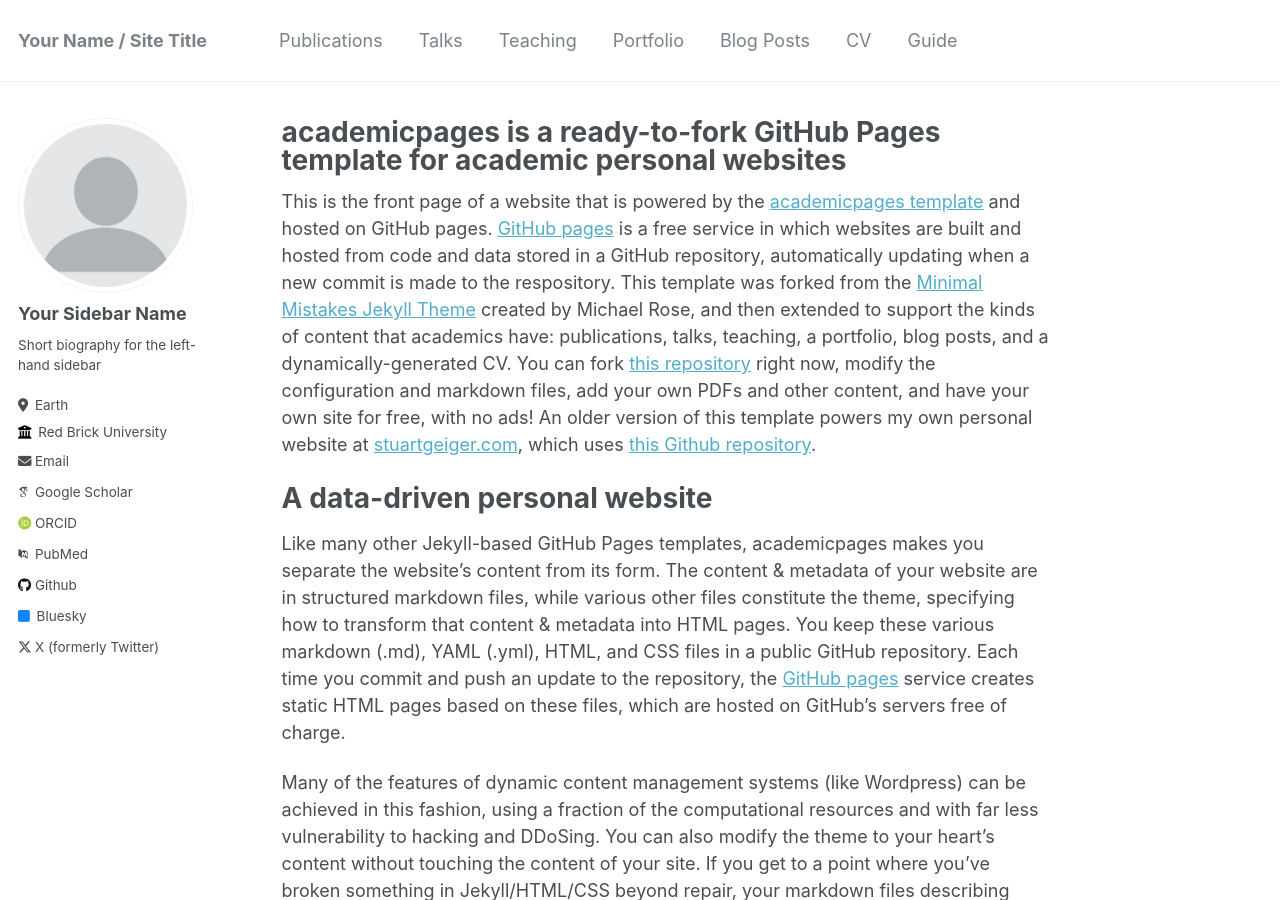
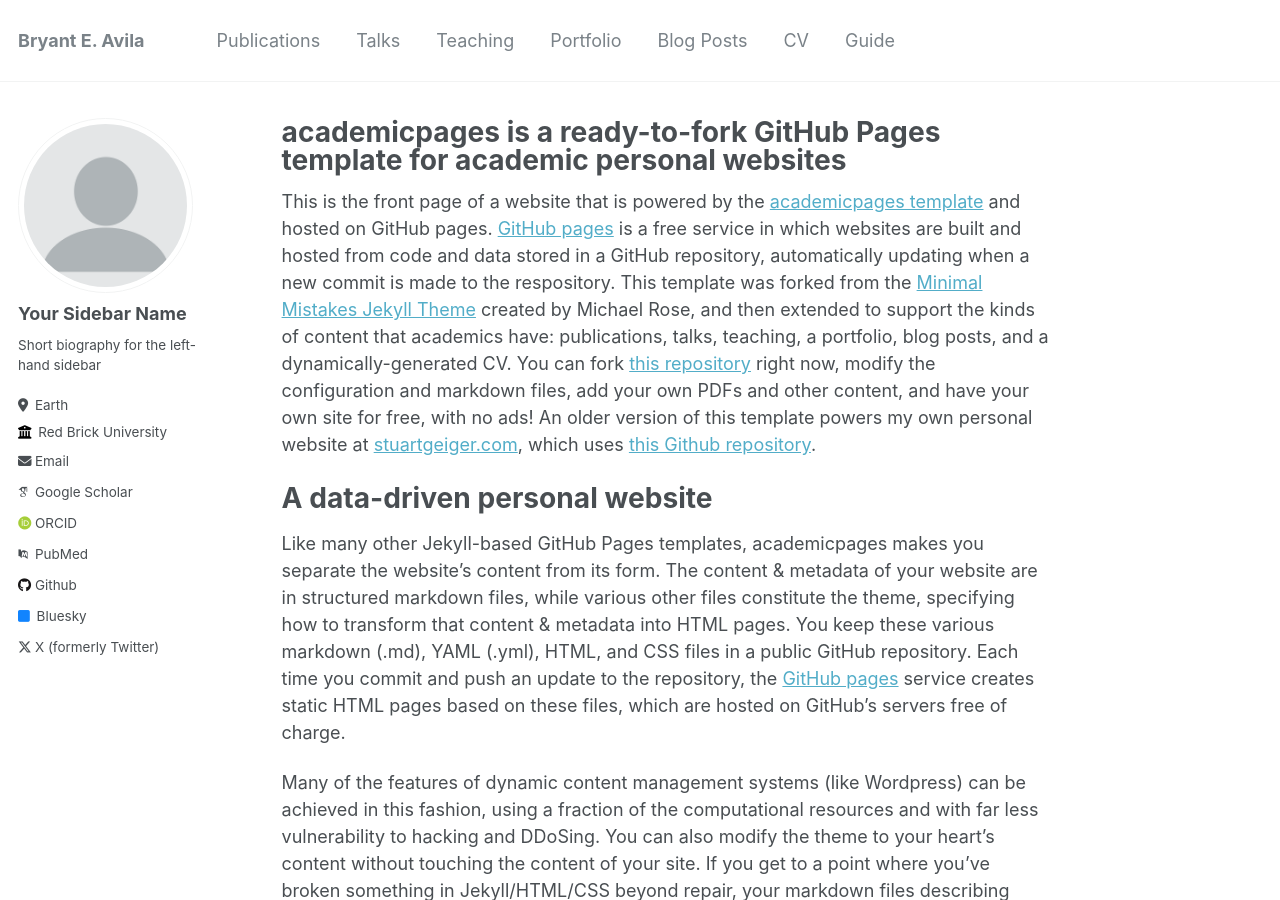
Before and after one commit to kryogenica/CV, a Jekyll site: the page built from _pages/about.md, in a window 1280 px wide and 900 px high. Built offline with Jekyll 4.4.1, drawn with Linux system fonts in a browser that asks for light colours; some web fonts are replaced.

Commit message:
Update _config.yml

```diff
--- a/_config.yml
+++ b/_config.yml
@@ -8,7 +8,7 @@
 
 # Basic Site Settings
 locale                   : "en-US"
-title                    : "Your Name / Site Title"
+title                    : "Bryant E. Avila"
 title_separator          : "-"
 name                     : &name "Your Name"
 description              : &description "personal description"
```
